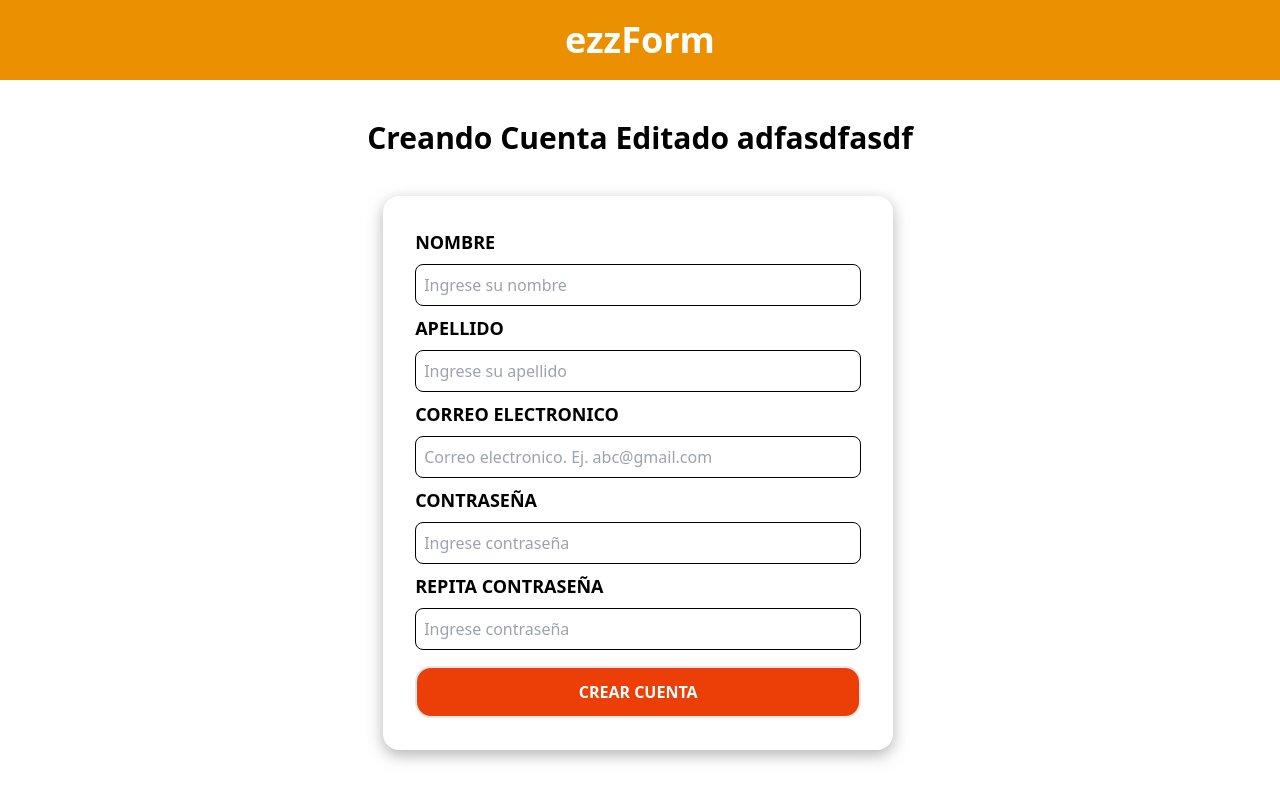
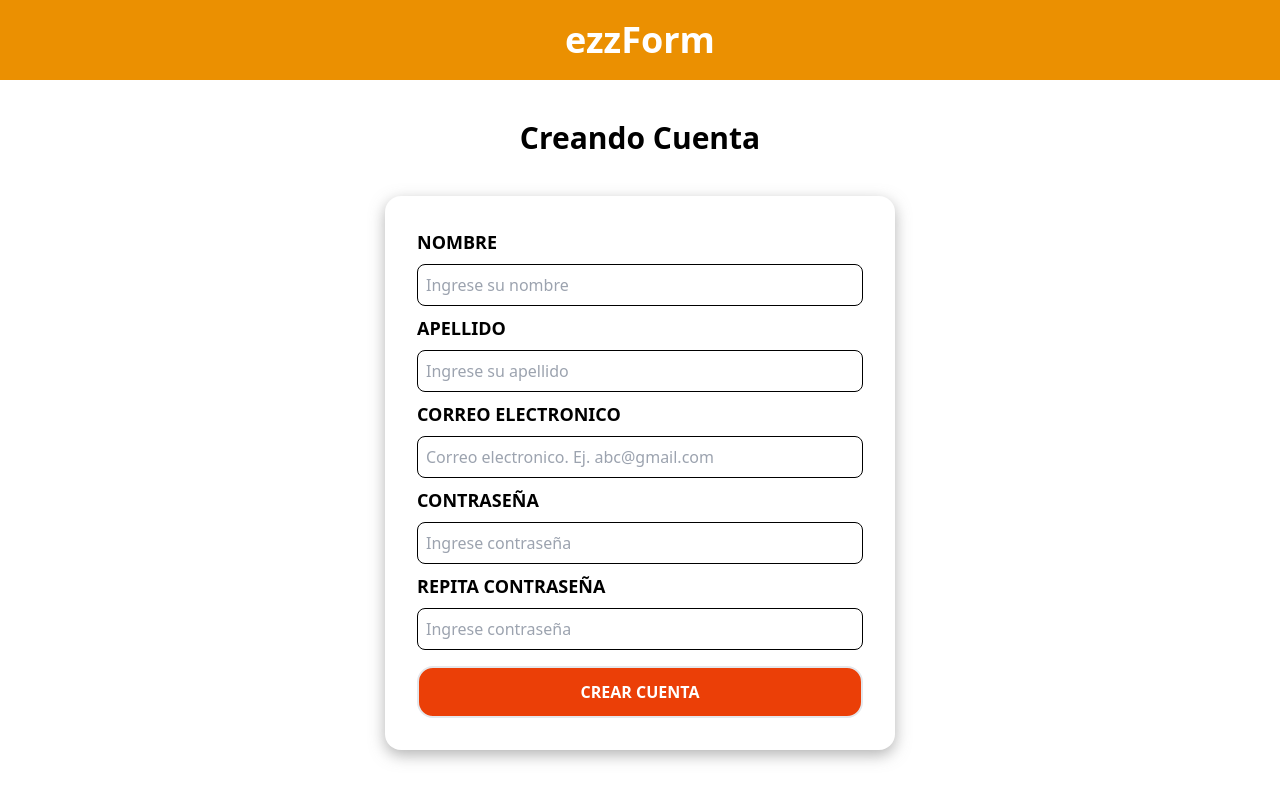
Before and after one commit to polycyllo/PROYECTO-PROGRAMACION-WEB, a React (Vite) app: page /CrearCuentaPage in a window 1280 px wide. Built offline with nearby package versions, Linux system fonts and the light colour scheme.

Commit message:
segundoCommit

```diff
--- a/src/pages/CrearCuentaPage.tsx
+++ b/src/pages/CrearCuentaPage.tsx
@@ -3,7 +3,7 @@ import Boton from '../components/Boton'
 export default function CrearCuentaPage() {
   return (
     <section className="text-center grid justify-center ">
-            <h2 className="text-3xl font-bold my-10">Creando Cuenta Editado adfasdfasdf</h2>
+            <h2 className="text-3xl font-bold my-10">Creando Cuenta</h2>
             <form className=" md:w-[510px] sombra mx-4 w-96">
                 <div className="flex flex-col space-y-4 ">
                     <div className="text-start flex flex-col space-y-2">
```
